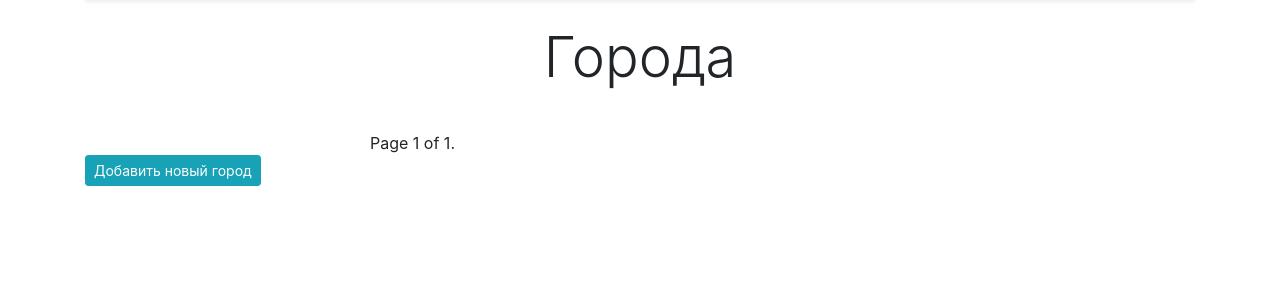
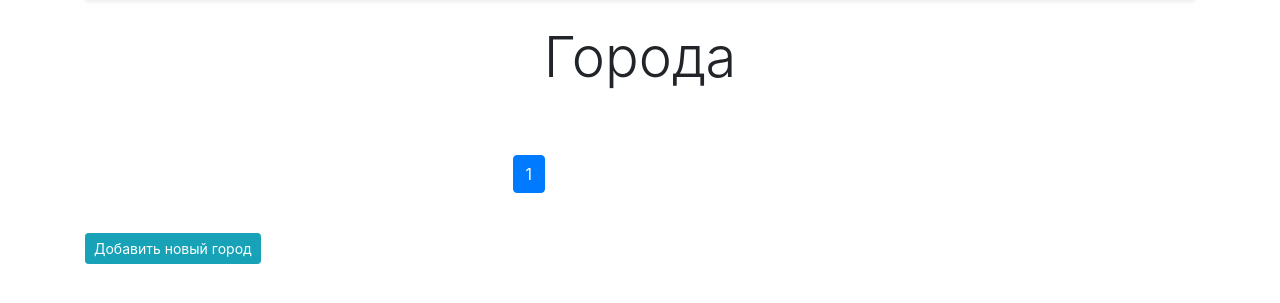
Before and after one commit to RedBullDogE/trainavel_djbasics, a Django app: page /cities/ in a window 1280 px wide. Shown: the part 57-360 px from the top of the page. Run offline with Django 3.2, Linux system fonts and the light colour scheme; data that the repository does not hold is empty; some libraries are stand-ins or nearby versions.

Commit message:
Remake pagination in bootstrap implementation

```diff
--- a/cities/templates/cities/home.html
+++ b/cities/templates/cities/home.html
@@ -34,25 +34,57 @@
                 {% endfor %}
             </tbody>
         </table>
-        <div class="pagination">
-            <span class="step-links">
-                {% if objects_list.has_previous %}
-                <a href="?page=1">&laquo; first</a>
-                <a href="?page={{ objects_list.previous_page_number }}">previous</a>
-                {% endif %}
+    </div>
 
-                <span class="current">
-                    Page {{ objects_list.number }} of {{ objects_list.paginator.num_pages }}.
-                </span>
+    <div id="navigation" class="container my-4">
+        <div class="row">
+            <div class="col-md-3 mx-auto">
+                <nav aria-label="Page navigation example">
+                    <ul class="pagination">
+                        {% if objects_list.has_previous %}
+                        <li class="page-item">
+                            <a class="page-link" href="?page={{ objects_list.previous_page_number }}"
+                                aria-label="Previous">
+                                <span aria-hidden="true">&laquo;</span>
+                                <span class="sr-only">Previous</span>
 
-                {% if objects_list.has_next %}
-                <a href="?page={{ objects_list.next_page_number }}">next</a>
-                <a href="?page={{ objects_list.paginator.num_pages }}">last &raquo;</a>
-                {% endif %}
-            </span>
+                            </a>
+                        </li>
+                        {% else %}
+
+                        {% endif %}
+                        {% for page in objects_list.paginator.page_range %}
+                        {% if page == objects_list.number %}
+                        <li class="page-item active">
+                            <a class="page-link" href="#"> {{page}}
+                                <span class="sr-only">(current)</span>
+                            </a>
+                        </li>
+                        {% else %}
+                        <li class="page-item">
+                            <a class="page-link" href="?page={{page}}">
+                                {{page}}
+                            </a>
+                        </li>
+                        {% endif %}
+                        {% endfor %}
+                        {% if objects_list.has_next %}
+                        <li class="page-item">
+                            <a class="page-link" href="?page={{ objects_list.paginator.num_pages }}" aria-label="Next">
+                                <span aria-hidden="true">&raquo;</span>
+                                <span class="sr-only">Next</span>
+                            </a>
+                        </li>
+                        {% else %}
+
+                        {% endif %}
+                    </ul>
+                </nav>
+            </div>
         </div>
     </div>
 </div>
+
 
 <div class="row">
     <div class="col-md-6">
```
